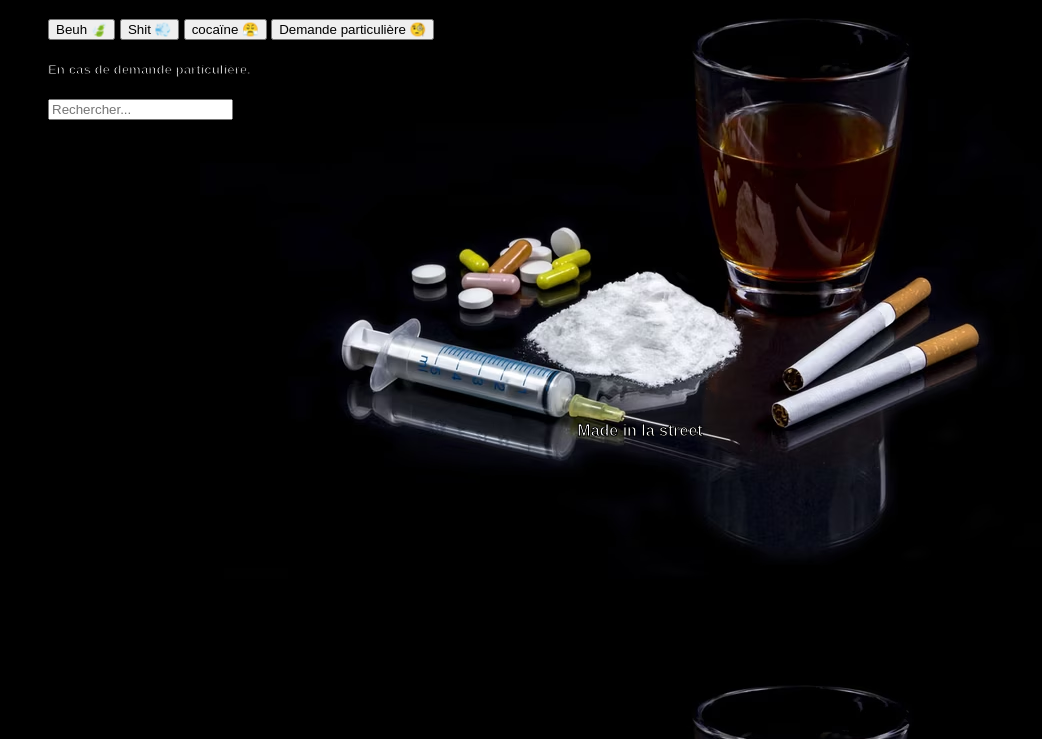
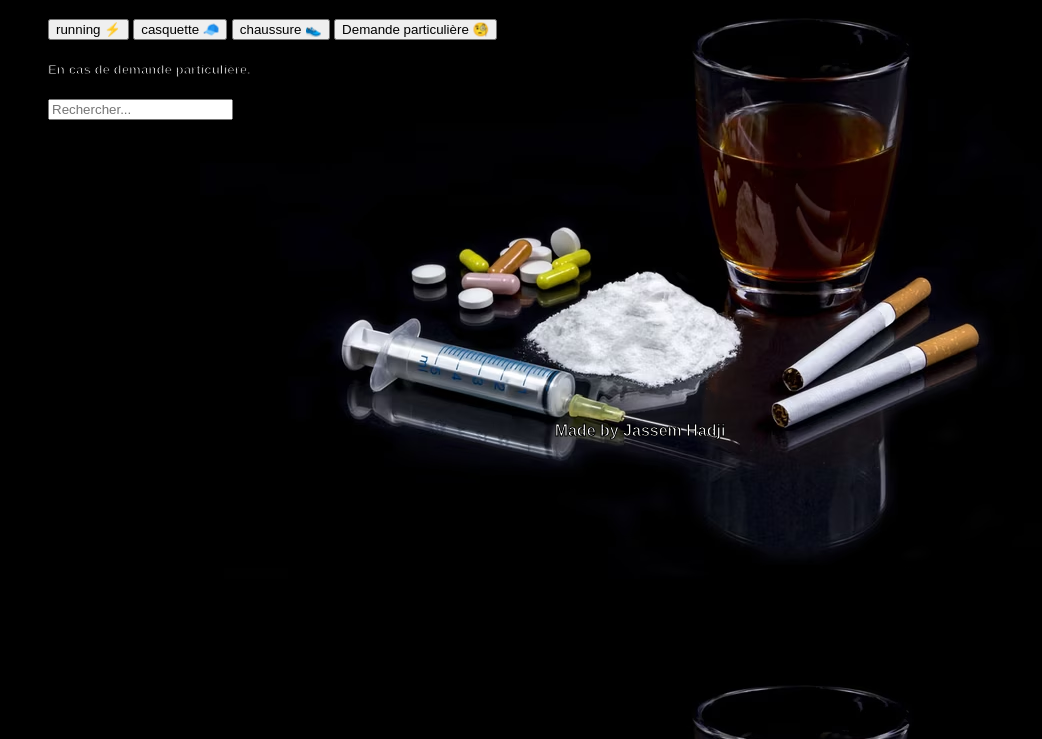
Before and after one commit to 216jasmos/sujett1, a plain HTML site: page index.html in a window 1280 px wide. Shown: the part 61-800 px from the top of the page, without its empty margins (0-1042 px from the left). Drawn offline with Linux system fonts and the light colour scheme; a web font is replaced by a local one.

Commit message:
Update index.html

```diff
--- a/index.html
+++ b/index.html
@@ -15,9 +15,9 @@
 
         <nav>
             <ul>
-               <button id="btn1" class="reponse" data-correct="false">Beuh 🍃</button>
-               <button id="btn2" class="reponse" data-correct="false">Shit 💨</button>
-               <button id="btn3" class="reponse" data-correct="false">cocaïne 😤</button>
+               <button id="btn1" class="reponse" data-correct="false">running ⚡️</button>
+               <button id="btn2" class="reponse" data-correct="false">casquette 🧢</button>
+               <button id="btn3" class="reponse" data-correct="false">chaussure 👟</button>
                <button id="btn4" class="reponse" data-correct="true">Demande particulière 🧐</button>
                <h5>En cas de demande particulière.</h5>
 
@@ -47,7 +47,7 @@
 
 
     <footer>
-        <p>Made in la street</p>
+        <p>Made by Jassem Hadji</p>
 
     </footer>
 
```
